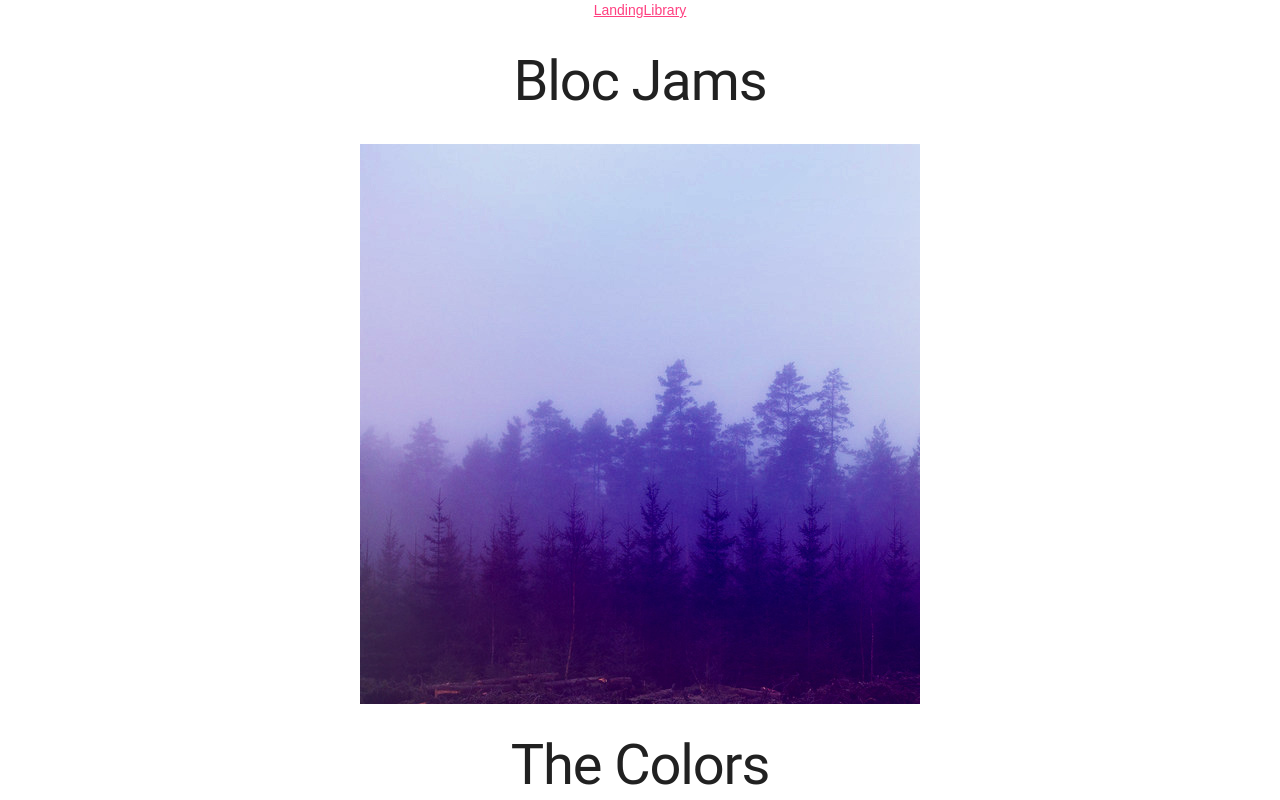
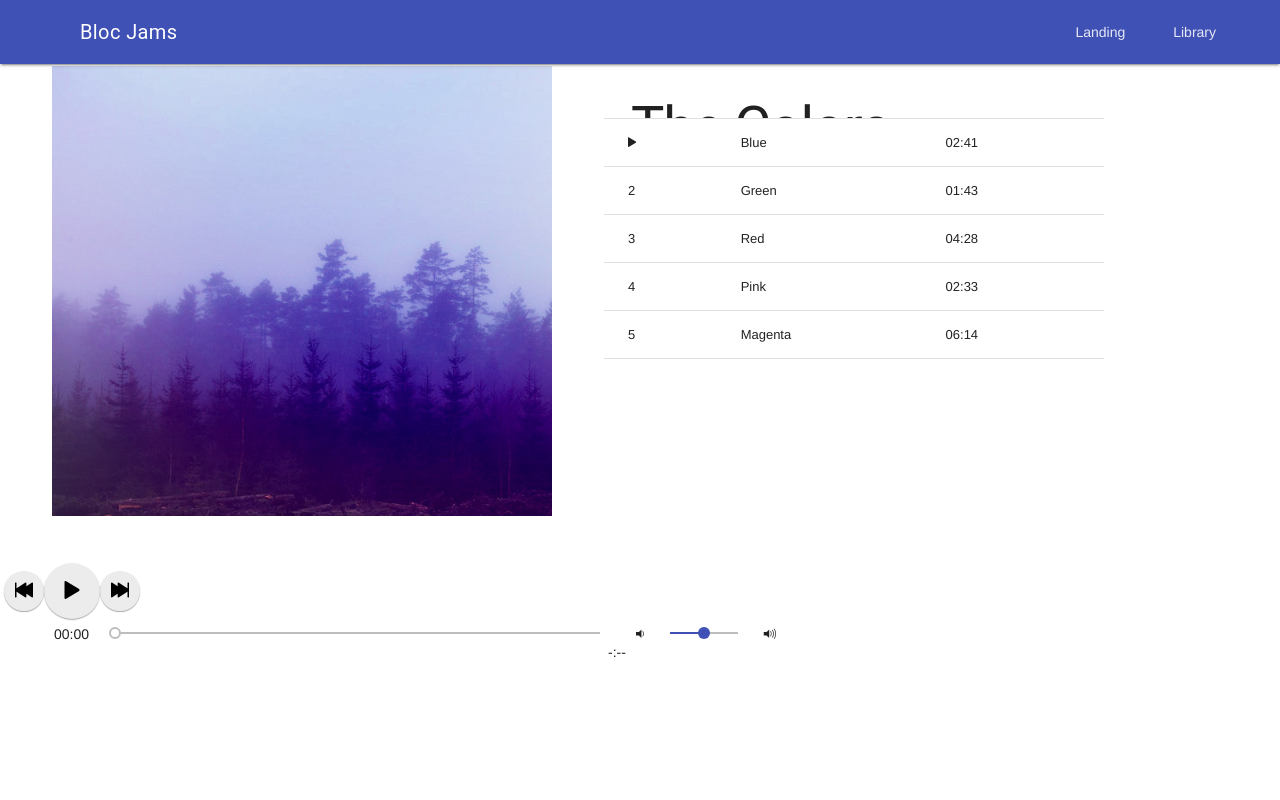
Before and after one commit to hankwarner/bloc-jams-reactjs, a React (Create React App) app: page /album/the-colors in a window 1280 px wide. Shown: the top 800 px of the page. Built offline with nearby package versions, Linux system fonts and the light colour scheme.

Commit message:
assignment 10 complete

```diff
--- a/src/App.js
+++ b/src/App.js
@@ -5,19 +5,24 @@ import Landing from './components/Landing';
 import Library from './components/Library';
 import Album from './components/Album';
 import albums from './data/albums';
+import './index.css';
 
 class App extends Component {
   render() {
     return (
-      <div className="App">
-        <header>
-          <nav>
-            <Link to='/'>Landing</Link>
-            <Link to='/library'>Library</Link>
+      <div className="mdl-layout mdl-js-layout">
+        <header className="mdl-layout__header">
+        <div className="mdl-layout-icon"></div>
+        <div className="mdl-layout__header-row">
+          <span className="mdl-layout__title">Bloc Jams</span>
+          <div className="mdl-layout-spacer"></div>
+          <nav className="mdl-navigation">
+            <Link to='/' className="mdl-navigation__link">Landing</Link>
+            <Link to='/library' className="mdl-navigation__link">Library</Link>
           </nav>
-          <h1>Bloc Jams</h1>
+        </div>
         </header>
-        <main>
+        <main className="mdl-layout__content">
           <Route exact path="/" component={Landing} />
           <Route path="/library" component={Library} />
           <Route path="/album/:slug" component={Album} />
--- a/src/components/Album.js
+++ b/src/components/Album.js
@@ -1,6 +1,7 @@
 import React, { Component } from 'react';
 import albumData from './../data/albums';
 import PlayerBar from './PlayerBar';
+import '../index.css';
 
 class Album extends Component {
     constructor(props) {
@@ -119,7 +120,7 @@ class Album extends Component {
     render() {
         return (
             <section className="album">
-                <section id="album-info">
+                <section className="album-info">
                     <img id="album-cover-art" src={this.state.album.albumCover} alt={this.state.album.title} />
                     <div className="album-details">
                         <h1 id="album-title">{this.state.album.title}</h1>
@@ -153,6 +154,7 @@ class Album extends Component {
                         }
                     </tbody>
                 </table>
+                <footer className="player-bar">
                     <PlayerBar
                         isPlaying={this.state.isPlaying}
                         currentSong={this.state.currentSong}
@@ -166,6 +168,7 @@ class Album extends Component {
                         handleNextClick={() => this.handleNextClick()}
                         handleTimeChange={(e) => this.handleTimeChange(e)}
                     />
+                </footer>
             </section>
         );
     }
--- a/src/components/Landing.js
+++ b/src/components/Landing.js
@@ -1,9 +1,12 @@
 import React from 'react';
+import '../index.css';
 
 const Landing = () => (
     <section className="landing">
         <h1 className="hero-title">Turn the music up!</h1>
-
+        <section>
+            <img src={'https://previews.dropbox.com/p/thumb/AAKB4AbnqDh1PyyFNIcykYAOoZWYU1SYQkHMCW_9SRKJzXYjbZs9kBzFvKW2HOZKVqwVFe9KVuEyJ-wqBwxbjNWSpjHpO3EeyubJdX_PGptasIz3Qx_6ifIb5H0ZOvypnfWmJIimBz9mi7l4PVo1o-jZZd4k8rMWqhNRsPNkafaWNLCZ2cjKXc2k2KiDka8vMWgt_mZNI6kHIpyscs11mz65-gtO0beXudGNdkR9ga42JQ/p.jpeg?size=1600x1200&size_mode=3'} alt='man wearing headphones' className="headphones-photo" />
+        </section>
         <section className="selling-points">
             <div className="point">
                 <h2 className="point-title">Choose your music</h2>
@@ -11,7 +14,7 @@ const Landing = () => (
             </div>
             <div className="point">
                 <h2 className="point-title">Unlimited, streaming, ad-free</h2>
-                <p className="point-title">No arbitrary limits. No distractions.</p>
+                <p className="point-description">No arbitrary limits. No distractions.</p>
             </div>
             <div className="point">
                 <h2 className="point-title">Mobile enabled</h2>
--- a/src/components/Library.js
+++ b/src/components/Library.js
@@ -1,6 +1,7 @@
 import React, { Component } from 'react';
 import { Link } from 'react-router-dom';
 import albumData from './../data/albums';
+import '../index.css';
 
 class Library extends Component {
     constructor(props) {
@@ -10,18 +11,20 @@ class Library extends Component {
 
     render() {
         return (
+            <div className="library-albums">
                 <section className='library'>
                     {
                         this.state.albums.map( (album, index) =>
                             <Link to={`/album/${album.slug}`} key={index}>
-                            <img src={album.albumCover} alt={album.title} />
-                            <div>{album.title}</div>
-                            <div>{album.artist}</div>
-                            <div>{album.songs.length} songs</div>
+                                <img src={album.albumCover} alt={album.title} className="album-photo" />
+                                <div className="album-block">{album.title}</div>
+                                <div className="album-block">{album.artist}</div>
+                                <div className="album-block-bottom">{album.songs.length} songs</div>
                             </Link>
                         )
                     }
                 </section>
+            </div>
         );
     }
 }
--- a/src/components/PlayerBar.js
+++ b/src/components/PlayerBar.js
@@ -1,5 +1,5 @@
 import React, { Component } from 'react';
-import RangeStlyes from './RangeStyles';
+import '../index.css';
 
 class PlayerBar extends Component {
     constructor(props) {
@@ -20,7 +20,8 @@ class PlayerBar extends Component {
                         <span className="ion-skip-forward"></span>
                     </button>
                 </section>
-                <section id="time-control">
+                <div className="controls">
+                    <section class="time-control">
                         <div className="current-time">{this.props.formatTime(this.props.currentTime)}</div>
                         <input
                             type="range"
@@ -33,12 +34,8 @@ class PlayerBar extends Component {
                         />
                         <div className="total-time">{this.props.formatTime(this.props.duration)}</div>
                     </section>
-                <RangeStlyes>
                         <section id="volume-control">
-                        <RangeStlyes low>
-                        <div className="icon ion-volume-low"></div>
-                        </RangeStlyes>
-                        <RangeStlyes input>
+                            <div id="volume-low" className="icon ion-volume-low"></div>
                             <input
                                 type="range"
                                 className="mdl-slider mdl-js-slider"
@@ -48,13 +45,11 @@ class PlayerBar extends Component {
                                 step="0.01"
                                 onChange={this.props.handleVolumeChange}
                             />
-                        </RangeStlyes>
-                        <RangeStlyes high>
-                        <div className="icon ion-volume-high"></div>
-                        </RangeStlyes>
+                            <div id="volume-high" className="icon ion-volume-high"></div>
                         </section>
-                </RangeStlyes>
+                </div>
             </section>
+
         );
     }
 }
--- a/src/index.css
+++ b/src/index.css
@@ -1,5 +1,135 @@
-body {
-  margin: 0;
-  padding: 0;
-  font-family: sans-serif;
+.hero-title {
+  height: 15%;
+  width: 30%;
+  margin: auto;
 }
+
+.headphones-photo {
+  height: 400px;
+  width: 40%;
+  margin-left: 440px;
+  padding: 10px;
+}
+
+.point {
+  width: 400px;
+  float: left;
+  margin-right: 50px;
+  margin-left: 50px;
+  text-align: center;
+}
+
+.point-title {
+  font-size: 23pt;
+}
+
+/*
+Library component styles
+*/
+.library-albums {
+  margin-left: 200px;
+  display: inline;
+}
+
+.album-block {
+  width: 50%;
+  margin: auto;
+  padding: 2px;
+  text-align: center;
+}
+
+.album-block-bottom {
+  width: 50%;
+  margin: auto;
+  padding-bottom: 50px;
+  text-align: center;
+}
+
+.album-photo {
+  height: 375px;
+  width: 25%;
+  padding: 5px;
+  margin-left: 560px;
+}
+
+/*
+Album component styles
+*/
+
+#album-cover-art {
+  height: 450px;
+  width: 500px;
+  float: left;
+  padding: 2px;
+  margin-right: 50px;
+  margin-left: 50px;
+  margin-top: auto;
+  border: 2px white;
+}
+
+.album-details {
+  height: 50px;
+  width: 300px;
+  float: left;
+  padding: 2px;
+  margin-left: 25px;
+  border: 2px white;
+}
+
+#song-list {
+  height: 100px;
+  width: 500px;
+  padding: 2px;
+  margin-right: 100px;
+  margin-left: 100px;
+  margin-top: 50px;
+  border: 2px white;
+}
+
+/*
+Player Bar component styles
+*/
+
+.player-bar {
+  margin-top: 100px;
+  margin-right: 250px;
+  padding: 2px;
+  border: 2px white;
+}
+
+#buttons {
+  margin: auto;
+}
+
+.time-control {
+  width: 100%;
+  float: left;
+  margin-left: 50px;
+}
+
+.current-time {
+  float: left;
+}
+
+.total-time {
+  float: right;
+  margin-left: 80%;
+}
+
+#volume-control {
+  display: inline-flex;
+  margin-left: 10px;
+}
+
+#volume-low {
+  float: left;
+}
+
+#volume-high {
+  float: right;
+}
+
+.controls {
+  display: inline-flex;
+  width: 100%;
+}
```
Also changed, not shown: src/data/headphones.jpg (added). Lines whose indentation alone changed are shown as unchanged.
